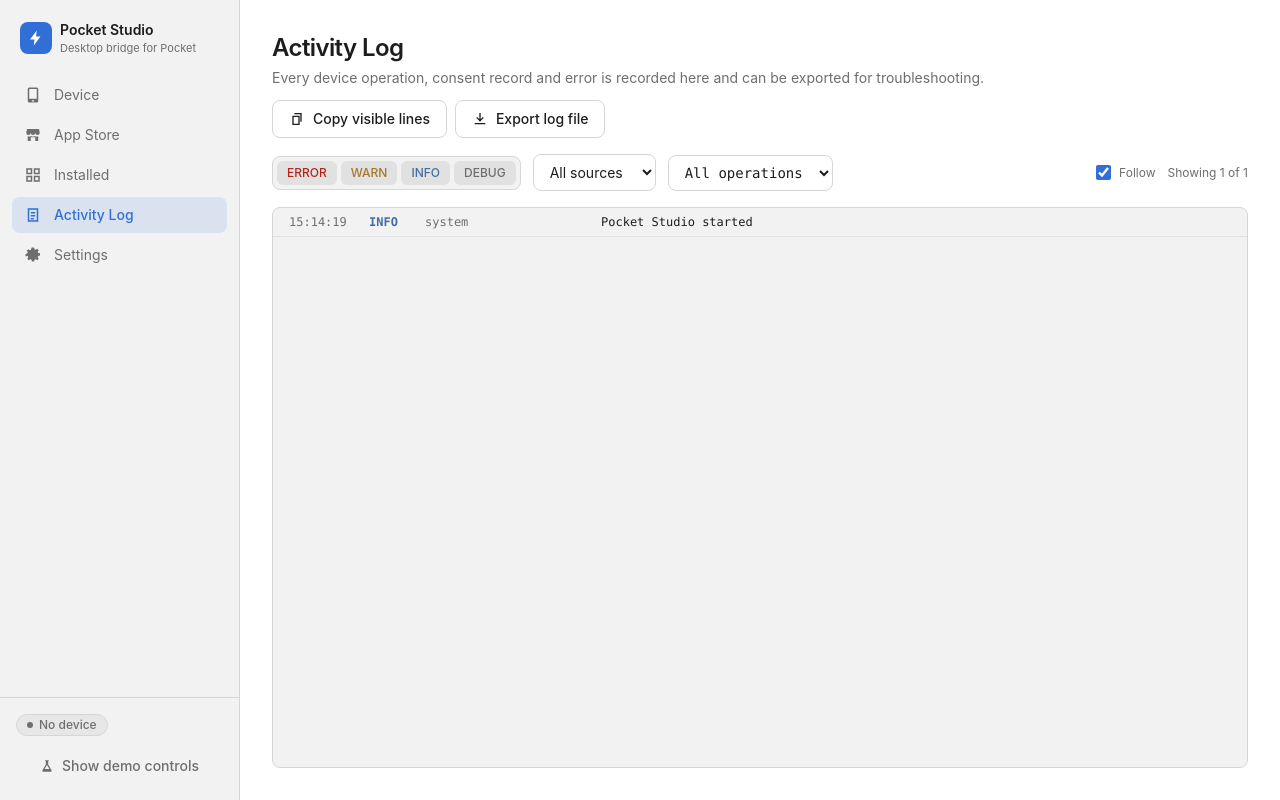
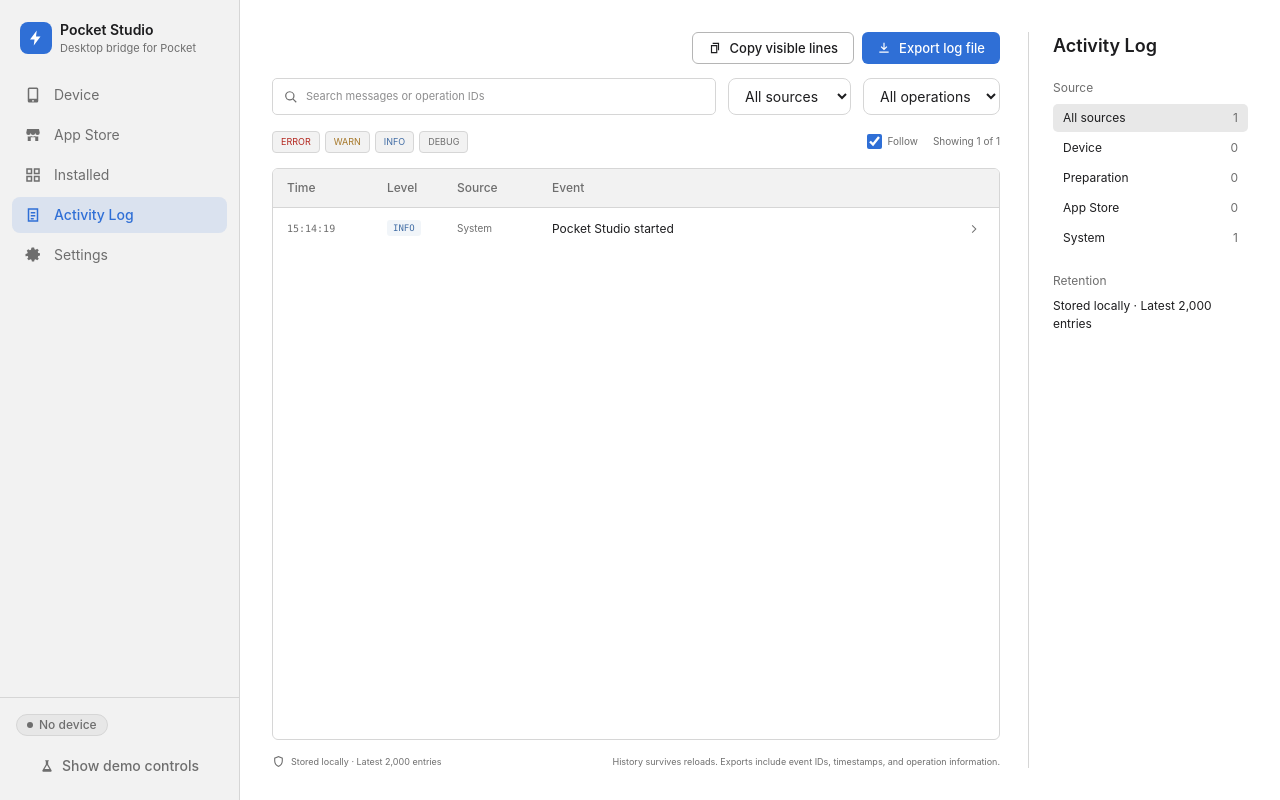
Before and after one commit to pocket-stack/pocket-studio, a Vue app: page / in a window 1280 px wide. Both pictures are taken after a click on the button "Activity Log". Built offline with nearby package versions, Linux system fonts and the light colour scheme.

Commit message:
feat(logs): add searchable history and export previews

```diff
--- a/src/features/logs/LogsView.vue
+++ b/src/features/logs/LogsView.vue
@@ -1,17 +1,14 @@
 <script setup lang="ts">
 import { computed, nextTick, onMounted, ref, watch } from "vue";
 import { useI18n } from "vue-i18n";
-
+import { useLogMessage } from "../../shared/composables/useLogMessage";
 import { useOperationLog } from "../../shared/composables/useOperationLog";
-import { useOperations } from "../../shared/composables/useOperations";
 import { notify } from "../../shared/composables/useNotifications";
-import type { LogEntry, LogLevel, LogSource } from "../../shared/gateway";
+import type { LogLevel, LogSource } from "../../shared/gateway";
 import AppIcon from "../../shared/ui/AppIcon.vue";
-
-const { t, te, d } = useI18n();
+import StudioDialog from "../../shared/ui/StudioDialog.vue";
+const { t, d } = useI18n();
 const log = useOperationLog();
-const { operations } = useOperations();
-
 const levels: LogLevel[] = ["error", "warn", "info", "debug"];
 const sources: Array<LogSource | "all"> = [
   "all",
@@ -22,153 +19,310 @@
 ];
 const list = ref<HTMLElement | null>(null);
 const follow = ref(true);
-
-const operationIds = computed(() => [...operations.keys()].reverse());
-
-function render(entry: LogEntry): string {
-  return te(entry.code) ? t(entry.code, entry.params ?? {}) : entry.message;
+const expandedId = ref<string | null>(null);
+const search = ref("");
+const visible = computed(() =>
+  log.filtered.value.filter(
+    (entry) =>
+      render(entry).toLowerCase().includes(search.value.toLowerCase()) ||
+      entry.operationId?.toLowerCase().includes(search.value.toLowerCase()),
+  ),
+);
+const operationIds = computed(() =>
+  [
+    ...new Set(
+      log.entries.value.flatMap((entry) =>
+        entry.operationId ? [entry.operationId] : [],
+      ),
+    ),
+  ].reverse(),
+);
+const render = useLogMessage();
+function levelClass(level: LogLevel): string {
+  return level === "error"
+    ? "text-danger"
+    : level === "warn"
+      ? "text-warning"
+      : level === "info"
+        ? "text-info"
+        : "text-muted";
 }
-
-function levelClass(level: LogLevel): string {
-  switch (level) {
-    case "error":
-      return "text-danger";
-    case "warn":
-      return "text-warning";
-    case "info":
-      return "text-info";
-    default:
-      return "text-muted";
-  }
-}
-
-async function copyVisible(): Promise<void> {
-  const text = log.filtered.value
-    .map(
-      (entry) =>
-        `${new Date(entry.timestamp).toISOString()} ${entry.level.toUpperCase().padEnd(5)} [${entry.source}] ${entry.operationId ?? "-"} ${entry.message}`,
-    )
-    .join("\n");
+async function copy(text: string): Promise<void> {
   try {
     await navigator.clipboard.writeText(text);
     notify("success", "notifications.logCopied", {
-      count: String(log.filtered.value.length),
+      count: String(visible.value.length),
     });
   } catch {
     notify("error", "notifications.logCopyFailed");
   }
 }
-
 watch(
-  () => log.filtered.value.length,
+  () => visible.value.length,
   async () => {
     if (!follow.value) return;
     await nextTick();
     list.value?.scrollTo({ top: list.value.scrollHeight });
   },
 );
-
 onMounted(() => void log.initialize());
 </script>
-
 <template>
-  <div class="flex h-full min-h-0 flex-col gap-4">
-    <header class="flex flex-wrap items-end justify-between gap-3">
-      <div>
-        <h1 class="text-2xl font-semibold tracking-tight">
-          {{ t("logs.title") }}
-        </h1>
-        <p class="mt-1 text-sm text-muted">{{ t("logs.subtitle") }}</p>
+  <div class="flex h-full gap-7">
+    <div
+      class="mx-auto flex h-full min-h-[470px] min-w-0 max-w-[1360px] flex-1 flex-col motion-safe:animate-rise"
+    >
+      <header class="flex items-center gap-5 mb-3.5 justify-end">
+        <div class="first:hidden">
+          <p class="text-[10px] tracking-[0.04em] text-muted">
+            {{ t("studio.recentActivity") }}
+          </p>
+          <h1>{{ t("logs.title") }}</h1>
         </div>
-      <div class="flex gap-2">
-        <button class="btn btn-secondary" @click="copyVisible">
-          <AppIcon name="copy" :size="16" />
-          {{ t("logs.copy") }}
-        </button>
+        <div class="flex gap-2 first:hidden">
           <button
-          class="btn btn-secondary"
+            class="inline-flex items-center justify-center gap-2 rounded-md px-[15px] py-1.5 text-[13px] leading-[18px] font-medium transition disabled:cursor-not-allowed disabled:opacity-45 border border-[#b5b5b5] bg-raised text-ink enabled:hover:border-muted"
+            @click="copy(log.serializeLogs(visible))"
+          >
+            <AppIcon name="copy" :size="14" />{{ t("logs.copy") }}</button
+          ><button
+            class="inline-flex items-center justify-center gap-2 rounded-md px-[15px] py-1.5 text-[13px] leading-[18px] font-medium transition disabled:cursor-not-allowed disabled:opacity-45 bg-signal text-on-signal enabled:hover:brightness-[1.06]"
             :disabled="log.exporting.value"
             @click="log.exportLogs"
           >
-          <AppIcon name="download" :size="16" />
-          {{ t("logs.export") }}
+            <AppIcon name="download" :size="14" />{{ t("logs.export") }}
           </button>
         </div>
       </header>
-
-    <div class="flex flex-wrap items-center gap-3 text-xs">
-      <div class="flex gap-1 rounded-lg border border-line bg-surface p-1">
-        <button
-          v-for="level in levels"
-          :key="level"
-          class="rounded-md px-2.5 py-1 font-medium transition"
-          :class="
-            log.levelFilter.value.has(level)
-              ? 'bg-ink/8'
-              : 'text-muted opacity-60'
-          "
-          @click="log.toggleLevel(level)"
+      <div class="mb-4 flex gap-3 max-[1150px]:flex-wrap">
+        <label
+          class="flex flex-1 items-center gap-2 rounded-[5px] border border-line px-[11px] py-[7px] text-[11px] text-muted max-[1150px]:basis-full"
+          ><AppIcon name="search" :size="14" /><input
+            v-model="search"
+            class="w-full text-ink outline-none"
+            :placeholder="t('studio.logSearch')"
+            :aria-label="t('studio.logSearch')" /></label
+        ><select
+          v-model="log.sourceFilter.value"
+          class="rounded-lg border border-line bg-raised px-3 py-2 text-sm text-ink focus:border-signal leading-[1.428571] max-w-[150px]"
+          :aria-label="t('studio.logSource')"
         >
-          <span :class="levelClass(level)">{{ level.toUpperCase() }}</span>
-        </button>
-      </div>
-      <select v-model="log.sourceFilter.value" class="field py-1">
           <option v-for="source in sources" :key="source" :value="source">
             {{ t(`logs.source.${source}`) }}
-        </option>
-      </select>
-      <select v-model="log.operationFilter.value" class="field py-1 font-mono">
+          </option></select
+        ><select
+          v-model="log.operationFilter.value"
+          class="rounded-lg border border-line bg-raised px-3 py-2 text-sm text-ink focus:border-signal leading-[1.428571] max-w-[150px]"
+          :aria-label="t('studio.logOperation')"
+        >
           <option :value="null">{{ t("logs.allOperations") }}</option>
           <option v-for="id in operationIds" :key="id" :value="id">
             {{ id }}
           </option>
         </select>
-      <label class="ml-auto flex items-center gap-2 text-muted">
-        <input v-model="follow" type="checkbox" class="accent-signal" />
-        {{ t("logs.follow") }}
-      </label>
-      <span class="text-muted">{{
+      </div>
+      <div
+        class="mb-[15px] flex items-center gap-[15px] text-[10px] text-muted"
+      >
+        <div class="flex gap-[5px]">
+          <button
+            v-for="level in levels"
+            :key="level"
+            class="rounded border border-line bg-surface px-2 py-[3px] text-[9px] aria-[pressed=false]:opacity-40 aria-[pressed=false]:line-through"
+            :aria-pressed="log.levelFilter.value.has(level)"
+            :class="levelClass(level)"
+            @click="log.toggleLevel(level)"
+          >
+            {{ level.toUpperCase() }}
+          </button>
+        </div>
+        <label class="ml-auto flex items-center gap-1.5"
+          ><input v-model="follow" type="checkbox" class="accent-signal" />{{
+            t("logs.follow")
+          }}</label
+        ><span class="max-[800px]:hidden">{{
           t("logs.count", {
-          shown: log.filtered.value.length,
+            shown: visible.length,
             total: log.entries.value.length,
           })
         }}</span>
       </div>
-
       <div
         ref="list"
-      class="scroll-thin card min-h-0 flex-1 overflow-y-auto font-mono text-xs"
+        class="min-h-0 flex-1 overflow-auto rounded-md border border-line [scrollbar-width:thin] [scrollbar-color:var(--color-line)_transparent]"
       >
-      <div
-        v-if="log.filtered.value.length === 0"
-        class="p-8 text-center text-muted"
+        <table class="w-full border-collapse text-left text-[11px]">
+          <thead>
+            <tr class="hover:bg-surface data-[expanded=true]:bg-surface">
+              <th
+                class="sticky top-0 z-[1] bg-surface px-3.5 py-2.5 text-[12px] font-medium whitespace-nowrap text-muted max-[800px]:px-2.5"
               >
-        {{ t("logs.empty") }}
-      </div>
-      <table v-else class="w-full border-collapse">
+                {{ t("studio.logTime") }}
+              </th>
+              <th
+                class="sticky top-0 z-[1] bg-surface px-3.5 py-2.5 text-[12px] font-medium whitespace-nowrap text-muted max-[800px]:px-2.5"
+              >
+                {{ t("studio.logLevel") }}
+              </th>
+              <th
+                class="sticky top-0 z-[1] bg-surface px-3.5 py-2.5 text-[12px] font-medium whitespace-nowrap text-muted max-[800px]:px-2.5"
+              >
+                {{ t("studio.logSource") }}
+              </th>
+              <th
+                class="sticky top-0 z-[1] bg-surface px-3.5 py-2.5 text-[12px] font-medium whitespace-nowrap text-muted max-[800px]:px-2.5"
+              >
+                {{ t("studio.logMessage") }}
+              </th>
+              <th
+                class="sticky top-0 z-[1] bg-surface px-3.5 py-2.5 text-[12px] font-medium whitespace-nowrap text-muted max-[800px]:px-2.5"
+              >
+                <span class="sr-only">{{ t("studio.actions") }}</span>
+              </th>
+            </tr>
+          </thead>
           <tbody>
-          <tr
-            v-for="entry in log.filtered.value"
-            :key="entry.id"
-            class="border-b border-line/50 align-top hover:bg-ink/4"
+            <template v-for="entry in visible" :key="entry.id"
+              ><tr
+                :data-expanded="expandedId === entry.id"
+                class="hover:bg-surface data-[expanded=true]:bg-surface"
               >
-            <td class="w-24 py-1.5 pr-3 pl-4 whitespace-nowrap text-muted">
-              {{ d(entry.timestamp, "time") }}
+                <td
+                  class="border-t border-line px-3.5 py-2.5 text-[12px] first:w-[100px] first:font-mono first:text-[10px] first:text-muted nth-[2]:w-[70px] nth-[2]:text-[9px] nth-[3]:w-[95px] nth-[3]:text-[10px] nth-[3]:whitespace-nowrap nth-[3]:text-muted last:w-10 max-[800px]:px-2.5"
+                >
+                  <time :title="new Date(entry.timestamp).toISOString()">{{
+                    d(entry.timestamp, "time")
+                  }}</time>
                 </td>
                 <td
-              class="w-14 py-1.5 pr-3 font-semibold"
+                  class="border-t border-line px-3.5 py-2.5 text-[12px] first:w-[100px] first:font-mono first:text-[10px] first:text-muted nth-[2]:w-[70px] nth-[2]:text-[9px] nth-[3]:w-[95px] nth-[3]:text-[10px] nth-[3]:whitespace-nowrap nth-[3]:text-muted last:w-10 max-[800px]:px-2.5"
                   :class="levelClass(entry.level)"
                 >
-              {{ entry.level.toUpperCase() }}
+                  <span
+                    class="rounded-[3px] bg-current/7 px-1.5 py-[3px] font-mono"
+                    >{{ entry.level.toUpperCase() }}</span
+                  >
                 </td>
-            <td class="w-24 py-1.5 pr-3 text-muted">{{ entry.source }}</td>
-            <td class="w-20 py-1.5 pr-3 text-muted">
-              {{ entry.operationId ?? "" }}
+                <td
+                  class="border-t border-line px-3.5 py-2.5 text-[12px] first:w-[100px] first:font-mono first:text-[10px] first:text-muted nth-[2]:w-[70px] nth-[2]:text-[9px] nth-[3]:w-[95px] nth-[3]:text-[10px] nth-[3]:whitespace-nowrap nth-[3]:text-muted last:w-10 max-[800px]:px-2.5"
+                >
+                  {{ t(`logs.source.${entry.source}`) }}
                 </td>
-            <td class="py-1.5 pr-4">{{ render(entry) }}</td>
+                <td
+                  class="border-t border-line px-3.5 py-2.5 text-[12px] first:w-[100px] first:font-mono first:text-[10px] first:text-muted nth-[2]:w-[70px] nth-[2]:text-[9px] nth-[3]:w-[95px] nth-[3]:text-[10px] nth-[3]:whitespace-nowrap nth-[3]:text-muted last:w-10 max-[800px]:px-2.5"
+                >
+                  {{ render(entry) }}
+                </td>
+                <td
+                  class="border-t border-line px-3.5 py-2.5 text-[12px] first:w-[100px] first:font-mono first:text-[10px] first:text-muted nth-[2]:w-[70px] nth-[2]:text-[9px] nth-[3]:w-[95px] nth-[3]:text-[10px] nth-[3]:whitespace-nowrap nth-[3]:text-muted last:w-10 max-[800px]:px-2.5"
+                >
+                  <button
+                    class="inline-flex items-center justify-center rounded p-[5px] text-muted hover:bg-track hover:text-ink"
+                    :aria-label="t('studio.logDetails')"
+                    :aria-expanded="expandedId === entry.id"
+                    @click="
+                      expandedId = expandedId === entry.id ? null : entry.id
+                    "
+                  >
+                    <AppIcon
+                      :name="
+                        expandedId === entry.id ? 'chevronDown' : 'chevronRight'
+                      "
+                      :size="12"
+                    />
+                  </button>
+                </td>
               </tr>
+              <tr
+                v-if="expandedId === entry.id"
+                class="hover:bg-surface data-[expanded=true]:bg-surface"
+              >
+                <td
+                  colspan="5"
+                  class="border-t border-line text-[12px] first:w-[100px] first:font-mono first:text-[10px] first:text-muted nth-[2]:w-[70px] nth-[2]:text-[9px] nth-[3]:w-[95px] nth-[3]:text-[10px] nth-[3]:whitespace-nowrap nth-[3]:text-muted last:w-10 bg-surface px-5 py-4 max-[800px]:px-5"
+                >
+                  <div class="flex flex-wrap gap-[18px] text-[10px]">
+                    <span>{{ new Date(entry.timestamp).toISOString() }}</span
+                    ><span>{{ entry.id }}</span
+                    ><span>{{ entry.operationId ?? "—" }}</span
+                    ><code>{{ entry.code }}</code>
+                  </div>
+                  <p class="mt-2.5 text-[11px] text-ink">{{ entry.message }}</p>
+                  <pre
+                    v-if="entry.params"
+                    class="mt-2.5 text-[10px] whitespace-pre-wrap"
+                    >{{ JSON.stringify(entry.params, null, 2) }}</pre>
+                </td>
+              </tr></template
+            >
           </tbody>
         </table>
+        <div
+          v-if="!visible.length"
+          class="flex min-h-[250px] items-center justify-center gap-2.5 text-[12px] text-muted"
+        >
+          <AppIcon name="logs" :size="24" />{{ t("logs.empty") }}
         </div>
       </div>
+      <footer
+        class="mt-[15px] flex items-center justify-between gap-[18px] text-[9px] text-muted max-[800px]:flex-wrap"
+      >
+        <span class="flex items-center gap-1.5 whitespace-nowrap"
+          ><AppIcon name="shield" :size="13" />{{ t("studio.logLocal") }}</span
+        >
+        <p :class="{ 'text-warning': log.storageFailed.value }">
+          {{
+            t(
+              log.storageFailed.value
+                ? "studio.logStorageFailed"
+                : "studio.logPersistent",
+            )
+          }}
+        </p>
+      </footer>
+    </div>
+    <aside
+      class="w-[220px] shrink-0 border-l border-line pl-6 text-[12px] max-[1150px]:w-[190px] max-[700px]:hidden"
+    >
+      <h2 class="text-[18px] font-semibold">{{ t("logs.title") }}</h2>
+      <h3 class="mt-5 mb-[7px] text-[12px] text-muted">
+        {{ t("studio.logSource") }}
+      </h3>
+      <button
+        v-for="source in sources"
+        :key="source"
+        :data-selected="log.sourceFilter.value === source"
+        class="mb-0.5 flex w-full items-center justify-between rounded-[5px] px-2.5 py-[5px] hover:bg-track data-[selected=true]:bg-track"
+        @click="log.sourceFilter.value = source"
+      >
+        {{ t(`logs.source.${source}`)
+        }}<span class="text-muted">{{
+          log.entries.value.filter(
+            (entry) => source === "all" || entry.source === source,
+          ).length
+        }}</span>
+      </button>
+      <h3 class="mt-5 mb-[7px] text-[12px] text-muted">
+        {{ t("studio.retention") }}
+      </h3>
+      <p>{{ t("studio.logLocal") }}</p>
+    </aside>
+  </div>
+  <StudioDialog
+    :open="log.exportText.value !== null"
+    :title="t('studio.exportPreview')"
+    @close="log.exportText.value = null"
+    ><p class="text-xs text-muted mb-4">{{ t("studio.exportDescription") }}</p>
+    <textarea
+      class="w-full h-72 font-mono rounded-lg border border-line bg-raised px-3 py-2 text-sm text-ink focus:border-signal leading-[1.428571]"
+      :aria-label="t('studio.exportPreview')"
+      :value="log.exportText.value ?? ''"
+      readonly
+    /><button
+      class="mt-4 inline-flex items-center justify-center gap-2 rounded-md px-[15px] py-1.5 text-[13px] leading-[18px] font-medium transition disabled:cursor-not-allowed disabled:opacity-45 bg-signal text-on-signal enabled:hover:brightness-[1.06]"
+      @click="copy(log.exportText.value ?? '')"
+    >
+      <AppIcon name="copy" :size="14" />{{ t("logs.copy") }}
+    </button></StudioDialog
+  >
 </template>
```
Lines whose indentation alone changed are shown as unchanged.
